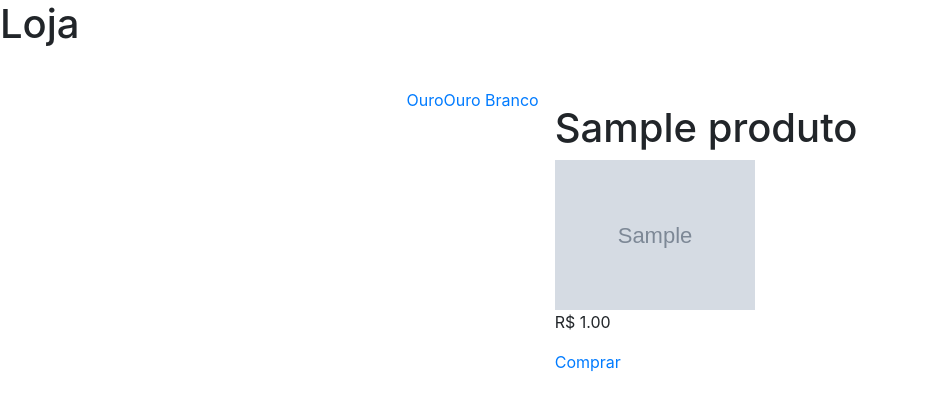
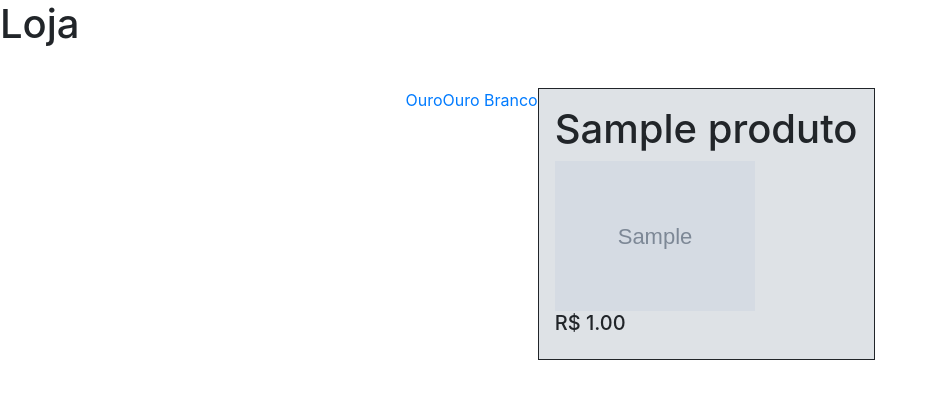
Before and after one commit to SilvioDiaz/Dmarsil, a PHP site: page /index.php?pagina=loja in a window 1280 px wide. Shown: the part 126-537 px from the top of the page, without its empty margins (0-935 px from the left). Run offline with PHP 8.4, Linux system fonts and the light colour scheme; tables that the repository leaves empty hold one stand-in row (values such as "Sample post"); grey boxes marked "Sample" are stand-in pictures.

Commit message:
Card de Produto 0.5

```diff
--- a/css/style.css
+++ b/css/style.css
@@ -284,6 +284,19 @@ td,th{
     flex-direction: row-reverse;
 }
 
+/* PRODUTO */
+
+.produto{
+    background-color: #dee2e6;
+    border: 0.5px #212529 solid;
+    color: #212529;
+}
+
+.produto:hover{
+    text-decoration: none;
+    color: #da4080;
+}
+
 
 
 
--- a/paginas/loja.php
+++ b/paginas/loja.php
@@ -56,22 +56,21 @@ $consulta = mysqli_query($conexao,$query);
 ?>
 
 
-
-        <div class="produto" id="tituloProduto">
+        <a class="produto" href="?pagina=pagina_produto&id=<?= $linha['id_produto'] ?>">
+            <div  id="tituloProduto">
                 <h1><?= $linha['nome_produto'] ?></h1>
+            </div>
 
                 <div class="imgProduto" id="imgProduto">
                     <img class="imgHome" src=<?= $linha['imagem_produto'] ?>>
                 </div>
                 <div id="precoProduto">
-                <p>R$ <?= $linha['preco_produto'] ?></p>
-                <div id="btCompra">
-                <a href="?pagina=pagina_produto&id=<?= $linha['id_produto'] ?>">Comprar</a>
-
-                </div>
+                    <h5>R$ <?= $linha['preco_produto'] ?></h5>
                 </div>
 
+        </a>
     </div>
+
 
 
 <?php
```
Lines whose indentation alone changed are shown as unchanged.
